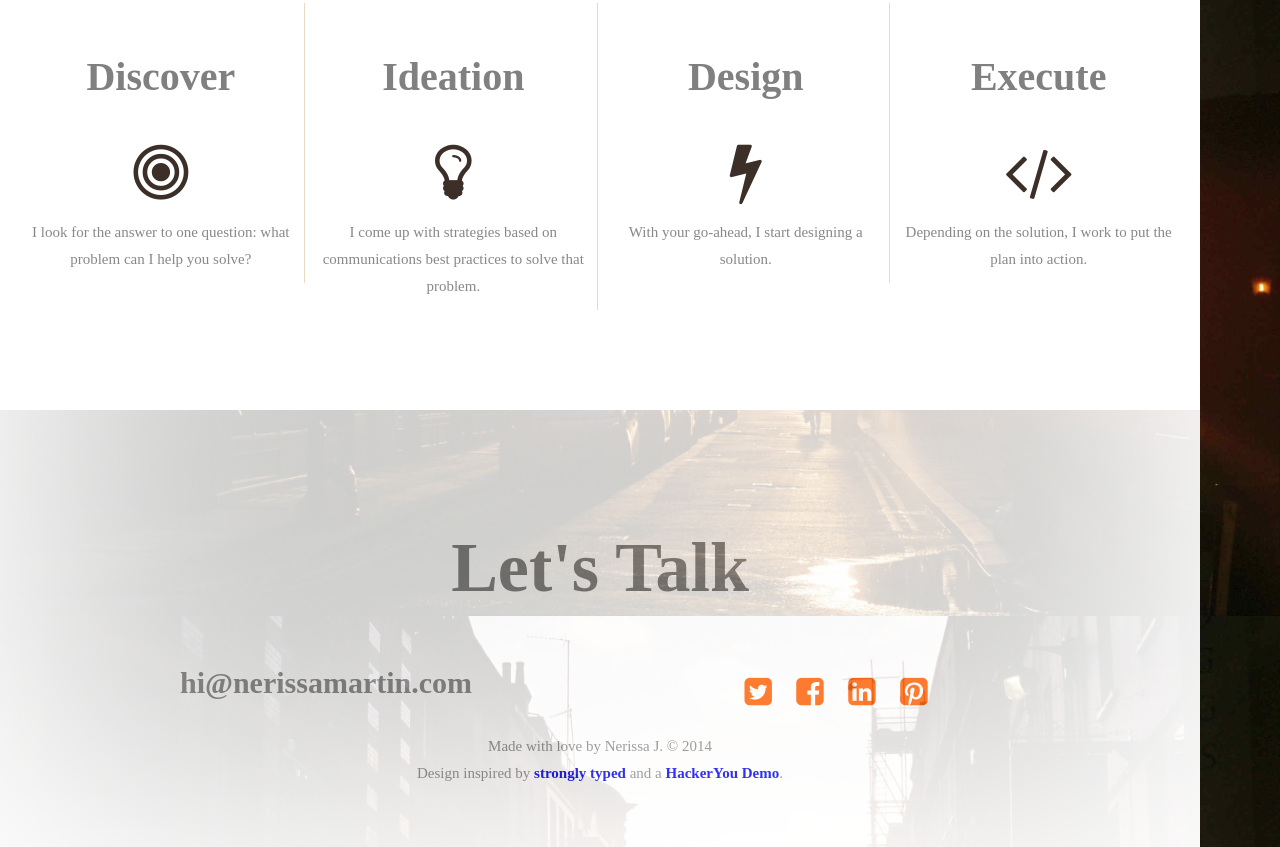
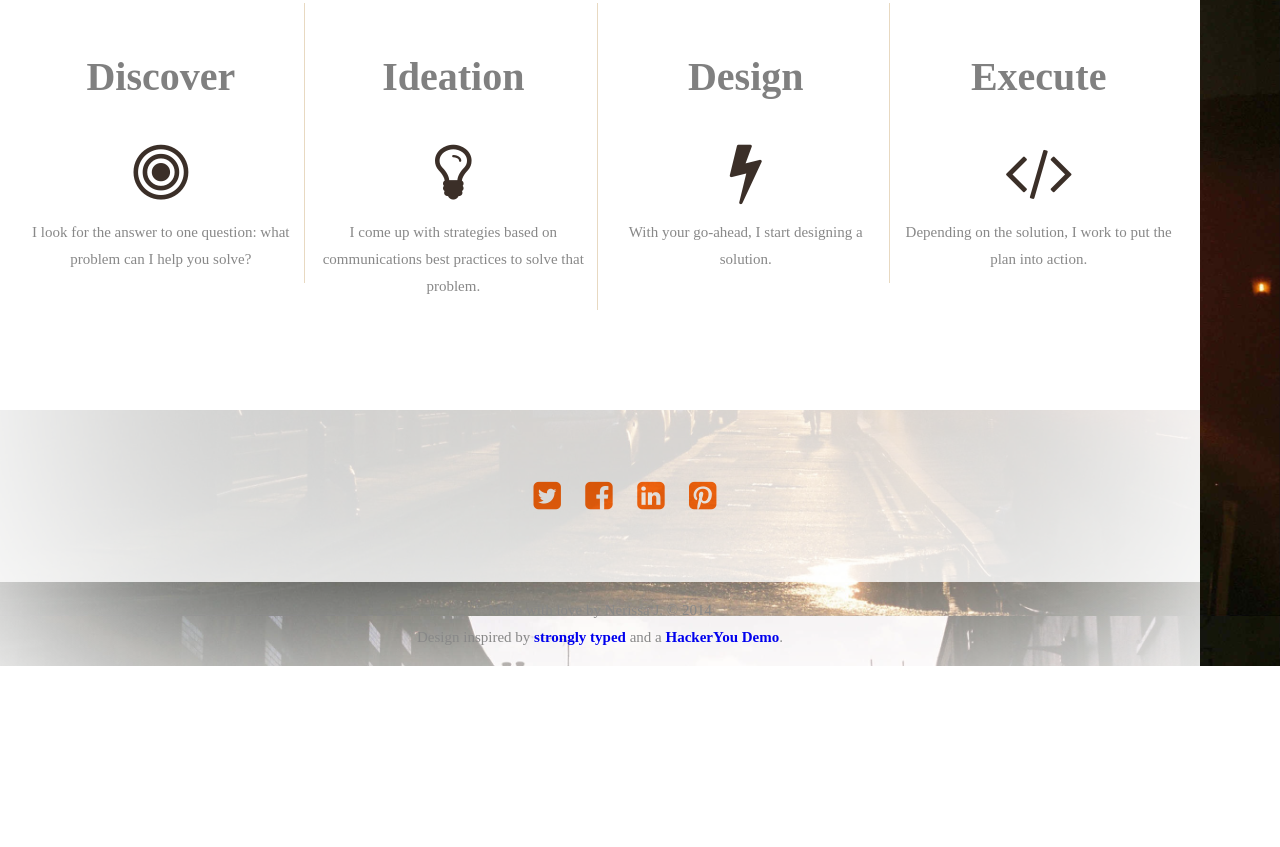
Before and after one commit to Neriss/nerissamartin.com, a plain HTML site: page index.html in a window 1280 px wide. Shown: the part 984-1831 px from the top of the page. After the commit the page ends 1650 px from the top, so only its background shows below. Drawn offline with Linux system fonts and the light colour scheme; a web font is replaced by a local one.

Commit message:
footer changes

```diff
--- a/index.html
+++ b/index.html
@@ -61,18 +61,16 @@
 	</section><!--cls.offerings-->
 
 	<footer>
-		<h2 id="footer">Let's Talk</h2>
-		<a class="email" href="hi@nerissamartin.com">hi@nerissamartin.com</a>
-
 		<div class="buttons">
 			<a href="http://www.twitter.com/justnerissa"><i class="fa fa-twitter-square fa-2x"></i></a>
 			<a href="https://www.facebook.com/nerissa.j.martin"><i class="fa fa-facebook-square fa-2x"></i></a>
 			<a href="ca.linkedin.com/pub/nerissa-martin/4/923/743"><i class="fa fa-linkedin-square fa-2x"></i></a>
 			<a href="http://www.pinterest.com/justnerissa/"><i class="fa fa-pinterest-square fa-2x"></i></a>
 		</div>
+	</footer>
 
-		<p>Made with love by Nerissa J. &copy; 2014 <br> Design inspired by <a href="http://html5up.net/uploads/demos/strongly-typed/">strongly typed</a> and a <a href="http://demos.hackeryou.com/html-css/">HackerYou Demo</a>.</p>
-	</footer>
+	<p class="copywrt">Made with love by Nerissa J. &copy; 2014 <br> Design inspired by <a href="http://html5up.net/uploads/demos/strongly-typed/">strongly typed</a> and a <a href="http://demos.hackeryou.com/html-css/">HackerYou Demo</a>.</p>
+
 <script src="smooth-scroll.js"></script>
 <script>
     	smoothScroll.init({
```
